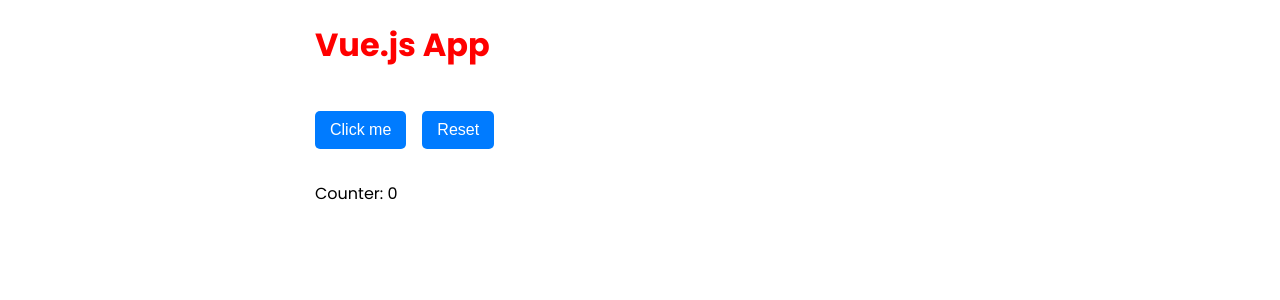
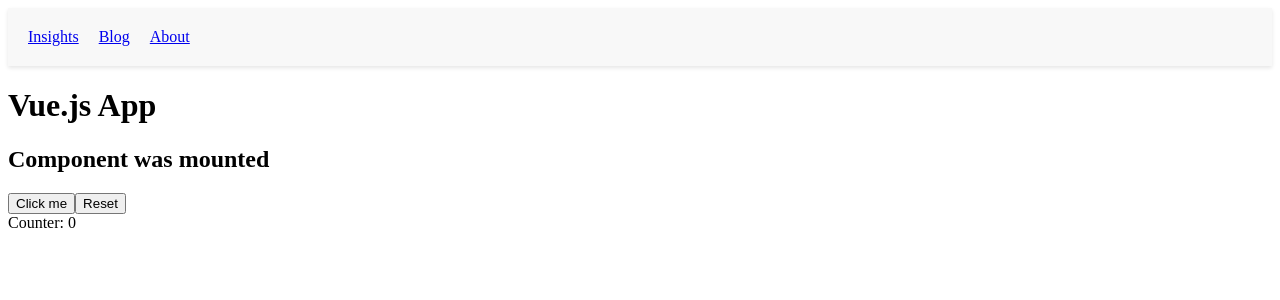
Before and after one commit to nduisekeyev/nuxt-app, a Nuxt app: page / in a window 1280 px wide. Shown: the top 300 px of the page. Built offline with nearby package versions, Linux system fonts and the light colour scheme.

Commit message:
feat: add layout and required pages

```diff
--- /dev/null
+++ b/components/Counter.vue
@@ -0,0 +1,48 @@
+<script>
+export default {
+  // a group of options api
+  data() {
+    const name = "Vue.js App";
+    console.log("_name", name);
+
+    return {
+      name,
+      counter: 0,
+      mount: "Component was mounted",
+    };
+  },
+  methods: {
+    handleClick() {
+      console.log("_click_init");
+      this.counter++;
+    },
+    resetClick() {
+      this.counter = 0;
+    },
+  },
+  created() {
+    console.log("Component was created");
+  },
+  mounted() {
+    console.log("Component was mounted");
+  },
+  unmounted() {
+    console.log("Component was unmounted");
+  },
+};
+</script>
+
+<template>
+  <main class="container">
+    <div class="content">
+      <h1 class="text">{{ name }}</h1>
+      <h2>{{ mount }}</h2>
+      <div class="methods">
+        <button @click="handleClick">Click me</button>
+        <button @click="resetClick" class="reset">Reset</button>
+      </div>
+
+      <div class="counter">Counter: {{ counter }}</div>
+    </div>
+  </main>
+</template>
--- /dev/null
+++ b/components/layouts/LayoutHeader.vue
@@ -0,0 +1,49 @@
+<template>
+  <div class="container">
+    <header class="header" aria-label="top-navigation">
+      <nav>
+        <ul>
+          <li><NuxtLink to="/insights">Insights</NuxtLink></li>
+          <li><NuxtLink to="/blog">Blog</NuxtLink></li>
+          <li><NuxtLink to="/about">About</NuxtLink></li>
+        </ul>
+      </nav>
+    </header>
+  </div>
+</template>
+
+<style scoped>
+.header {
+  background-color: #f8f8f8; /* Light gray background color */
+  padding: 20px; /* Add padding for spacing */
+  box-shadow: 0 2px 4px rgba(0, 0, 0, 0.1); /* Add a subtle box shadow */
+}
+
+nav {
+  display: flex;
+  justify-content: space-between;
+}
+
+ul {
+  list-style-type: none;
+  margin: 0;
+  padding: 0;
+  display: flex;
+}
+
+li {
+  margin-right: 20px;
+}
+
+NuxtLink {
+  text-decoration: none;
+  color: #333; /* Dark gray text color */
+  font-weight: bold;
+  font-size: 16px;
+  transition: color 0.3s ease; /* Smooth color transition on hover */
+}
+
+NuxtLink:hover {
+  color: #007bff; /* Change text color on hover to blue */
+}
+</style>
--- /dev/null
+++ b/layouts/default.vue
@@ -0,0 +1,10 @@
+<script setup lang="ts">
+console.log("default_vue");
+</script>
+
+<template>
+  <div>
+    <LayoutHeader />
+    <Counter />
+  </div>
+</template>
--- a/pages/about.vue
+++ b/pages/about.vue
@@ -1,5 +1,14 @@
-<script>
-export default { name: "About" };
+<script setup lang="ts">
+import { onMounted } from "vue";
+
+const about = "about";
+
+onMounted(() => {
+  console.log("about");
+});
 </script>
-<template>Hello world</template>
-<style></style>
+
+<template>
+  <h1>{{ about }}</h1>
+  <div>Main about</div>
+</template>
--- /dev/null
+++ b/pages/blog.vue
@@ -0,0 +1,8 @@
+<script setup lang="ts">
+const blog = "blog";
+console.log("blog");
+</script>
+
+<template>
+  <h1>{{ blog }}</h1>
+</template>
--- a/pages/index.vue
+++ b/pages/index.vue
@@ -1,89 +1,7 @@
-<script>
-export default {
-  // a group of options api
-
-  data() {
-    const name = "Vue.js App";
-
-    console.log("_name", name);
-
-    return {
-      name,
-      counter: 0,
-    };
-  },
-  methods: {
-    handleClick() {
-      console.log("_click_init");
-      this.counter++;
-    },
-    resetClick() {
-      this.counter = 0;
-    },
-  },
-  created() {
-    console.log("Component has created!");
-  },
-  mounted() {
-    // onMounted hook
-    console.log("Component has mounted!");
-    return { mount: "Component has mounted" };
-
-    // Return any reactive data or methods you want to expose to the template
-  },
-  unmounted() {
-    console.log("Component has unmounted!");
-  },
-};
-</script>
-
 <template>
-  <main class="content">
-    <h1 class="text">{{ name }}</h1>
-    <h2>{{ mount }}</h2>
-    <div class="methods">
-      <button @click="handleClick">Click me</button>
-      <button @click="resetClick" class="reset">Reset</button>
-    </div>
-
-    <div class="counter">Counter: {{ counter }}</div>
-  </main>
+  <NuxtLayout>
+    <NuxtPage />
+  </NuxtLayout>
 </template>
 
-<style>
-@import url("https://fonts.googleapis.com/css2?family=Poppins:wght@400;700&display=swap");
-
-.content {
-  max-width: 650px;
-  margin: auto;
-  font-family: "Poppins", sans-serif; /* Use the imported font */
-}
-
-.text {
-  color: #ff0000; /* Use a shade of red for text color */
-  font-size: 2em; /* Set the font size to make it visually appealing */
-}
-
-button {
-  background-color: #007bff; /* Use a shade of blue for button background */
-  color: #fff; /* Set the text color of the button to white */
-  padding: 10px 15px;
-  border: none;
-  border-radius: 5px;
-  cursor: pointer;
-  font-size: 1em;
-  margin-top: 20px;
-}
-
-button:hover {
-  background-color: #0056b3; /* Change button background on hover */
-}
-
-.counter {
-  margin-top: 2rem;
-}
-
-.reset {
-  margin-left: 1rem;
-}
-</style>
+<style></style>
--- /dev/null
+++ b/pages/insights.vue
@@ -0,0 +1,8 @@
+<script setup lang="ts">
+const insights = "insights";
+console.log("insights");
+</script>
+
+<template>
+  <h1>{{ insights }}</h1>
+</template>
```
